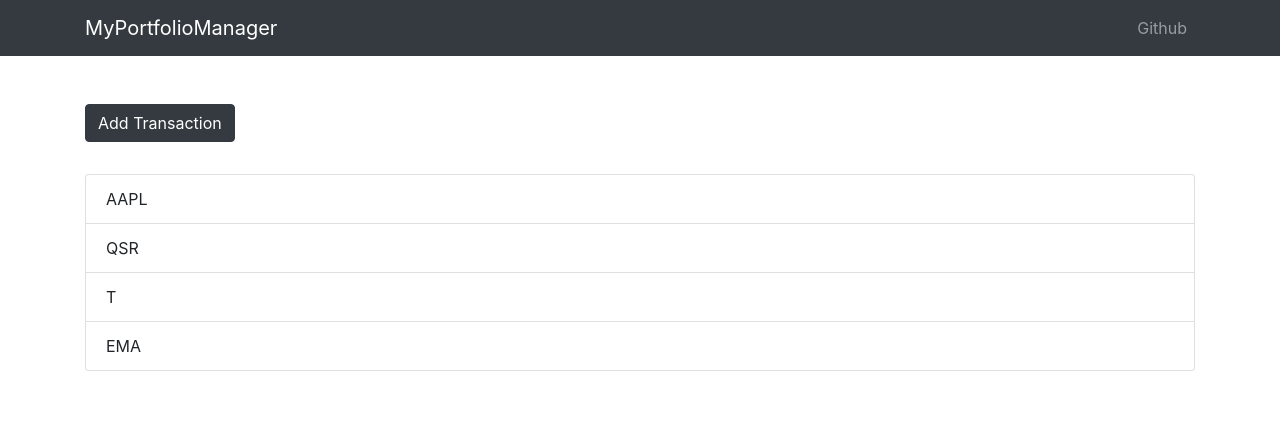
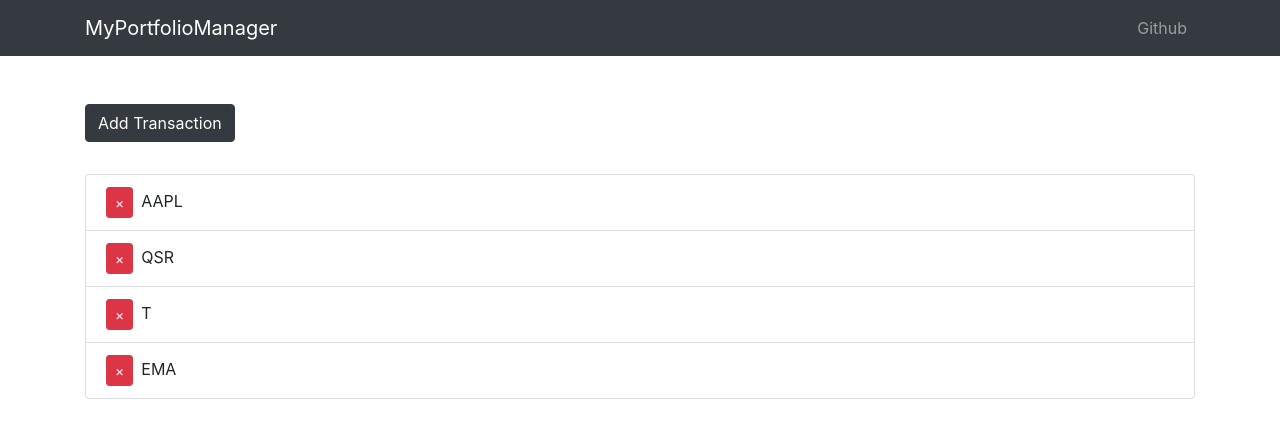
Before and after one commit to adlascio/myportfoliomanager, a React (Create React App) app in the folder client/: page / in a window 1280 px wide. Shown: the top 438 px of the page. Built offline with nearby package versions, Linux system fonts and the light colour scheme.

Commit message:
added remove btn  + css transition

```diff
--- a/client/src/App.css
+++ b/client/src/App.css
@@ -0,0 +1,21 @@
+.remove-btn {
+  margin-right: 0.5rem;
+}
+
+.fade-enter {
+  opacity: 0.01;
+}
+
+.fade-enter-active {
+  opacity: 1;
+  transition: opacity 1000ms ease-in;
+}
+
+.fade-exit {
+  opacity: 1;
+}
+
+.fade-exit-active {
+  opacity: 0.01;
+  transition: opacity 1000ms ease-in;
+}
--- a/client/src/components/Portfolio.js
+++ b/client/src/components/Portfolio.js
@@ -41,7 +41,23 @@
           <TransitionGroup className="transactions-list">
             {transactions.map(({ id, code }) => (
               <CSSTransition key={id} timeout={500} classNames="fade">
-                <ListGroupItem>{code}</ListGroupItem>
+                <ListGroupItem>
+                  <Button
+                    className="remove-btn"
+                    color="danger"
+                    size="sm"
+                    onClick={() => {
+                      this.setState(state => ({
+                        transactions: state.transactions.filter(
+                          transaction => transaction.id !== id
+                        )
+                      }));
+                    }}
+                  >
+                    &times;
+                  </Button>
+                  {code}
+                </ListGroupItem>
               </CSSTransition>
             ))}
           </TransitionGroup>
```
